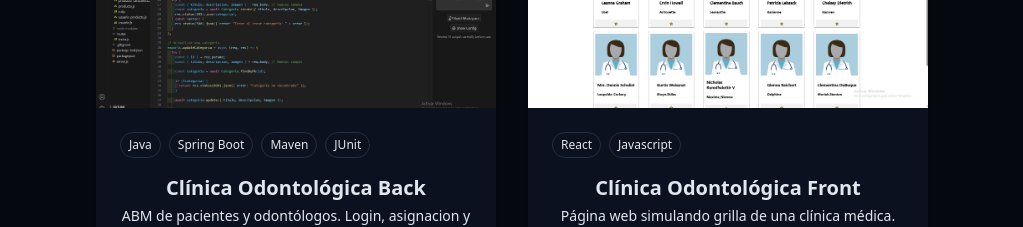
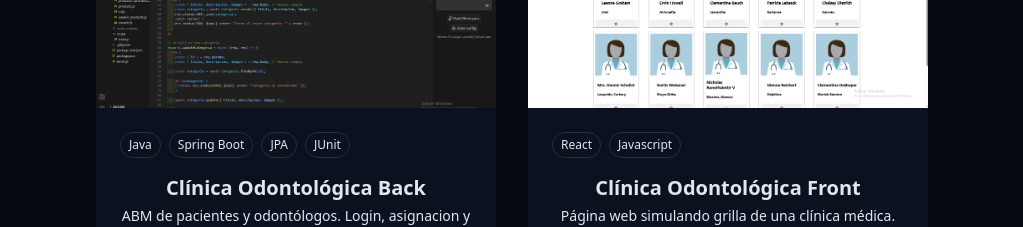
Before and after one commit to gonzaloleone/portfolio-gonzaloleone, a React (Vite) app: page / in a window 1280 px wide. Shown: the part 3420-3647 px from the top of the page, without its empty margins (128-1151 px from the left). Built offline with nearby package versions, Linux system fonts and the light colour scheme.

Commit message:
cambio fecha deploy y comentarios

```diff
--- a/src/components/HomeSection.jsx
+++ b/src/components/HomeSection.jsx
@@ -10,7 +10,6 @@ export const HomeSection = () => {
       className="relative min-h-screen flex flex-col items-center justify-center px-4"
     >
       <div className="container max-w-6xl mx-auto flex flex-col md:flex-row items-center justify-center gap-8 z-10">
-        {/* Columna de texto (título, párrafo y botón) */}
         <div className="flex flex-col text-center md:text-left md:basis-2/3 space-y-6">
           {/* Título */}
           <h1 className="text-4xl md:text-[3.50rem] font-bold tracking-tight order-1">
@@ -28,7 +27,6 @@ export const HomeSection = () => {
           {/* Imagen - en móvil debe aparecer entre título y texto */}
           <div className="flex justify-center md:hidden order-2 animate-fade-in-delay-2">
             <div className="relative w-40 h-40">
-              {/* halo difuminado detrás de la imagen */}
               <div
                 className="absolute inset-0 rounded-full blur-3xl scale-105 pointer-events-none"
                 style={{ background: "hsl(var(--primary) / 0.18)" }}
--- a/src/components/ProjectsSection.jsx
+++ b/src/components/ProjectsSection.jsx
@@ -27,7 +27,7 @@ const projects = [
     description:
       "ABM de pacientes y odontólogos. Login, asignacion y consultas de turnos. Clases de negocio, servicio y controllers. Utilización de ORM. Invocación de API. Testeos.",
     image: "/media/proyecto-3.png",
-    tags: ["Java", "Spring Boot", "Maven", "JUnit"],
+    tags: ["Java", "Spring Boot", "JPA", "JUnit"],
     demoUrl: "#",
     githubUrl: "https://github.com/gonzaloleone/Leone-Gonzalo_Dubois-Felipe",
   },
@@ -53,7 +53,7 @@ export const ProjectsSection = () => {
       e.preventDefault();
       toast({
         title: "🚧 DEMO EN REFACCIÓN",
-        description: "El código y demo del proyecto esta en mejora. Fecha para ver la demo terminada: 27/09/2025",
+        description: "El código y demo del proyecto esta en mejora. Fecha para ver la demo terminada: 05/10/2025",
         className: "bg-red-600 text-white border border-red-700",
       });
     }
```
